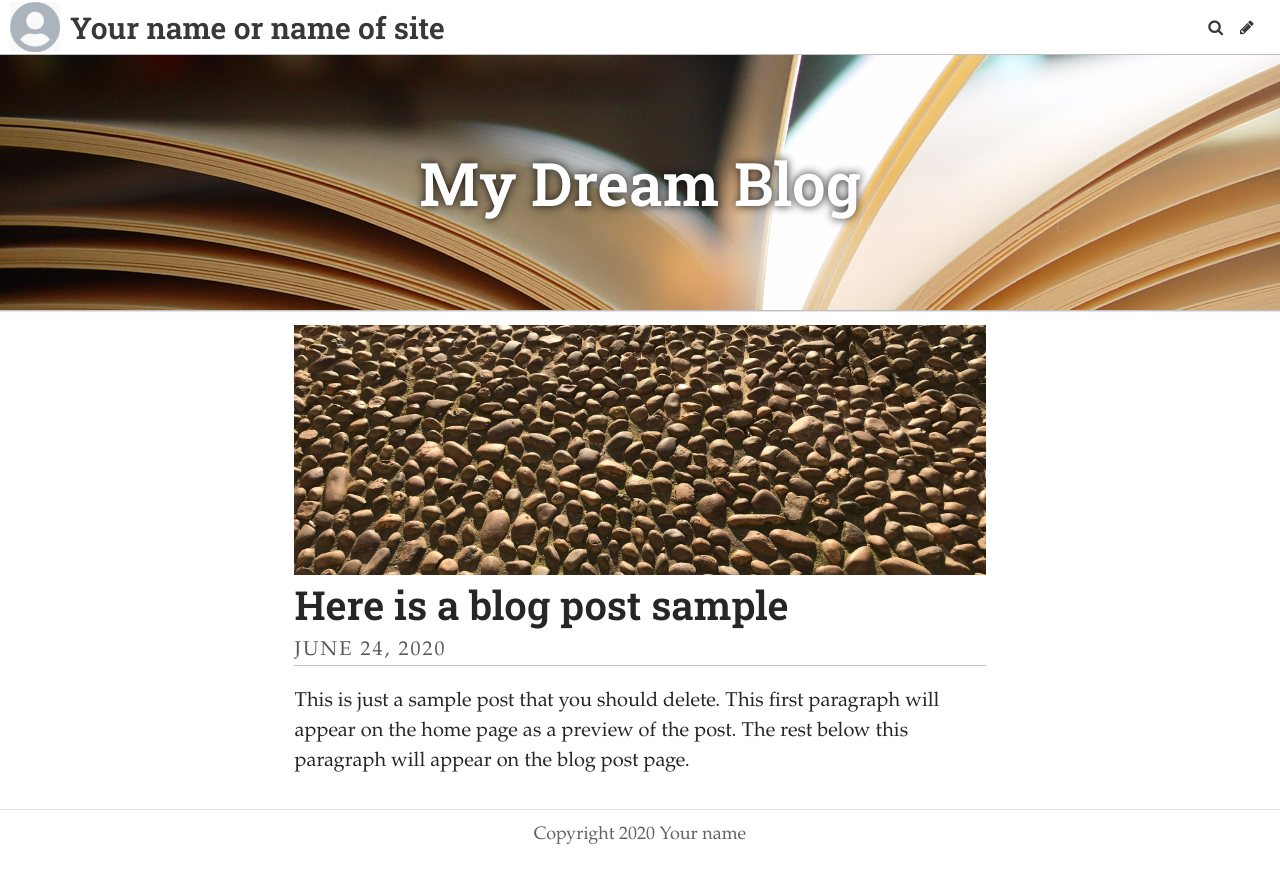
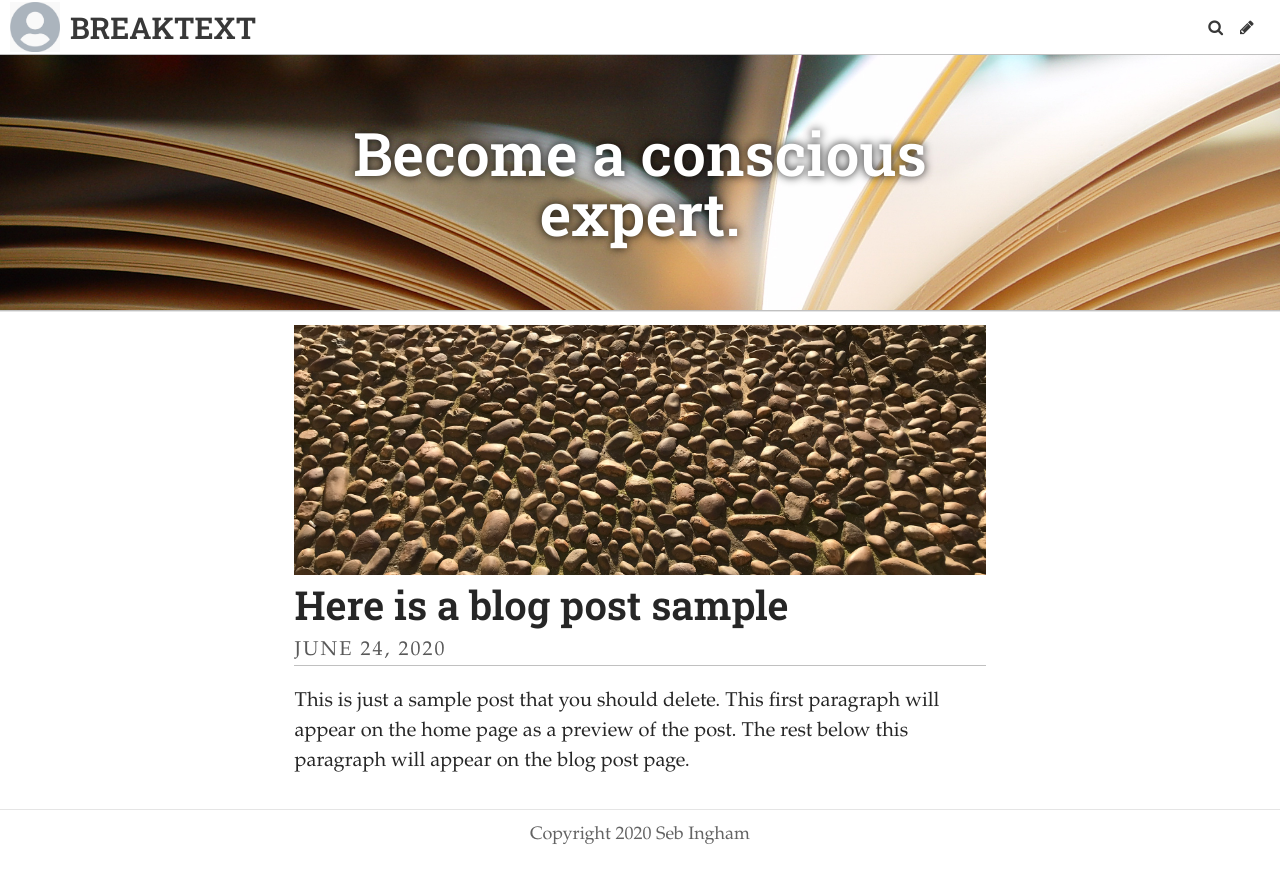
Before and after one commit to eyescroll/TypographyBlog, a Jekyll site: the page built from index.html, in a window 1280 px wide. Shown: the top 883 px of the page. Built offline with Jekyll 4.4.1, drawn with Linux system fonts in a browser that asks for light colours; some web fonts are replaced; the list of posts is cut into pages by our own code.

Commit message:
Update Settings “general”

```diff
--- a/_data/settings.yml
+++ b/_data/settings.yml
@@ -1,11 +1,12 @@
-title: Your name or name of site
-description: A website with a blog
-header_text: My Dream Blog
-footer_text: Copyright 2020 Your name
+title: BREAKTEXT
+description: "A blog covering typography and highlighting its use and importance
+  in the modern world. "
+header_text: Become a conscious expert.
+footer_text: Copyright 2020 Seb Ingham
 header_feature_image: ../uploads/pages.jpg
-bannerheight: "20vmax"
-gridlayout: false
+bannerheight: 20vmax
 logo: /uploads/logo.jpg
 favicon: /uploads/favicon.ico
+gridlayout: false
+fixednavbar: false
 upzoom: true
-fixednavbar: false
```
